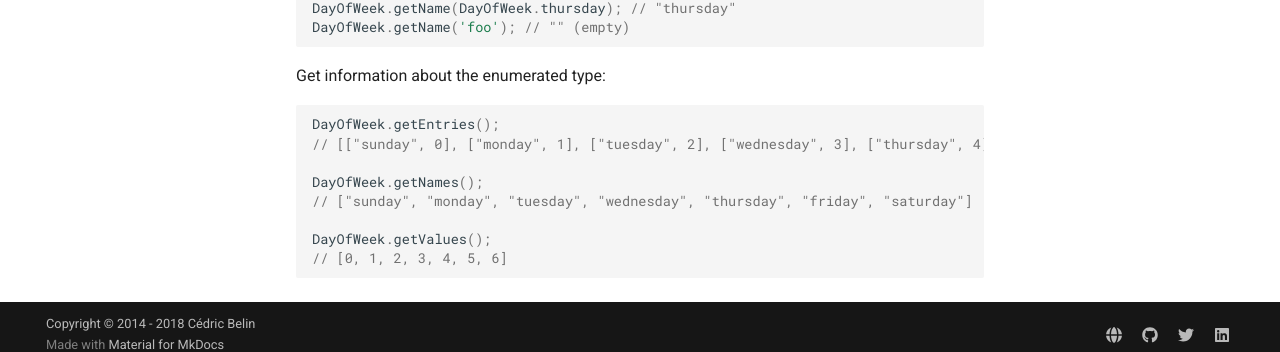
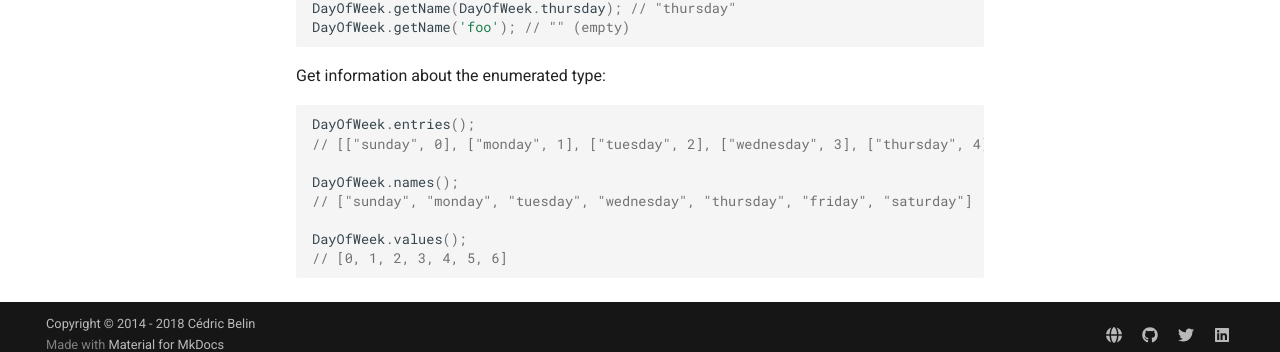
Before and after one commit to cedx/enum.js, an MkDocs documentation site: the page built from doc/usage.md, in a window 1280 px wide and 900 px high, scrolled down 776 px. Shown: the part 533-885 px from the top of the window. Built offline with MkDocs 1.6.1 and Material for MkDocs 9.7.7, drawn with Linux system fonts in a browser that asks for light colours; comment, search, counter and statistics services are not loaded; old or Windows-style settings are respelled for this version of MkDocs.

Commit message:
Renamed some methods to be more idiomatic

````diff
--- a/doc/usage.md
+++ b/doc/usage.md
@@ -65,12 +65,12 @@ DayOfWeek.getName('foo'); // "" (empty)
 Get information about the enumerated type:
 
 ```javascript
-DayOfWeek.getEntries();
+DayOfWeek.entries();
 // [["sunday", 0], ["monday", 1], ["tuesday", 2], ["wednesday", 3], ["thursday", 4], ["friday", 5], ["saturday", 6]]
 
-DayOfWeek.getNames();
+DayOfWeek.names();
 // ["sunday", "monday", "tuesday", "wednesday", "thursday", "friday", "saturday"]
 
-DayOfWeek.getValues();
+DayOfWeek.values();
 // [0, 1, 2, 3, 4, 5, 6]
 ```
````
Also changed, not shown: 2 other files.
